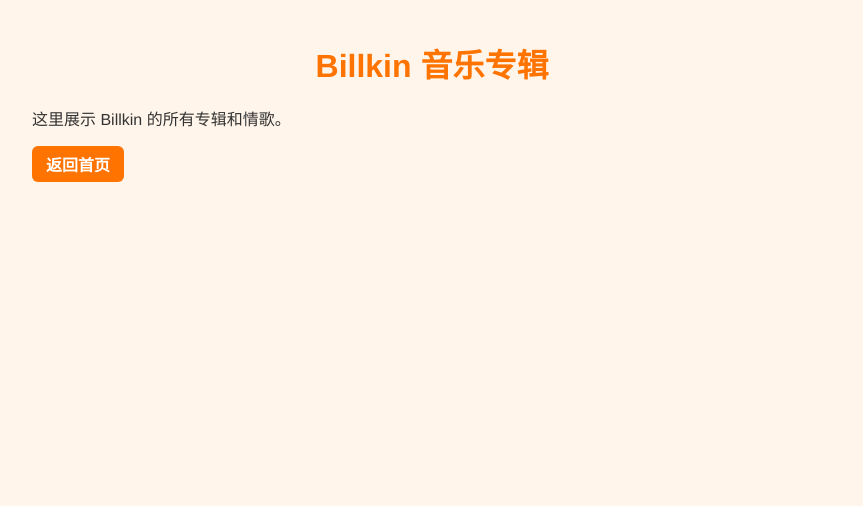
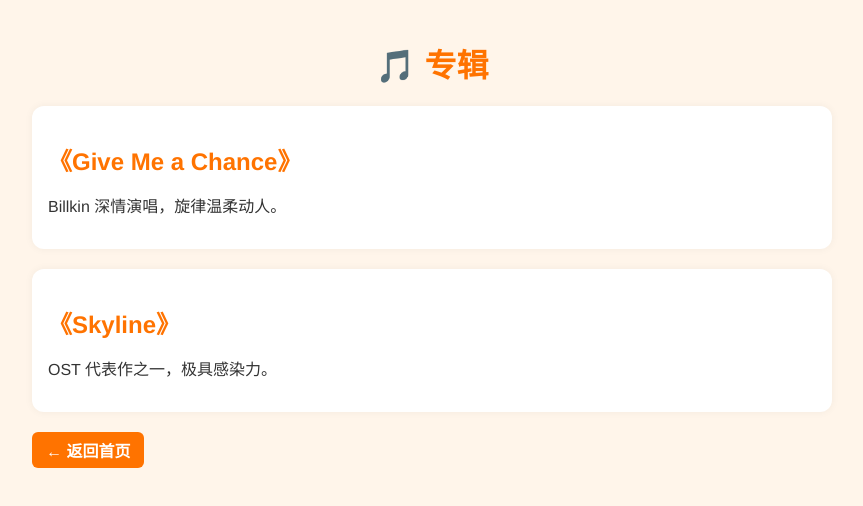
Before and after one commit to karen77921/-, a plain HTML site: page album.html in a window 1280 px wide. Shown: the whole page, without its empty margins (208-1071 px from the left). Drawn offline with Linux system fonts and the light colour scheme.

Commit message:
Update album.html

```diff
--- a/album.html
+++ b/album.html
@@ -1,15 +1,26 @@
 <!DOCTYPE html>
 <html lang="zh-CN">
 <head>
-  <meta charset="UTF-8">
-  <title>专辑页面</title>
+  <meta charset="UTF-8" />
+  <meta name="viewport" content="width=device-width, initial-scale=1.0"/>
+  <title>专辑 - 十分零八秒</title>
   <link rel="stylesheet" href="styles.css" />
 </head>
 <body>
   <div class="container">
-    <h1 class="title">Billkin 音乐专辑</h1>
-    <p>这里展示 Billkin 的所有专辑和情歌。</p>
-    <a href="index.html" class="enter">返回首页</a>
+    <h1 class="title">🎵 专辑</h1>
+
+    <div class="section">
+      <h2>《Give Me a Chance》</h2>
+      <p>Billkin 深情演唱，旋律温柔动人。</p>
+    </div>
+
+    <div class="section">
+      <h2>《Skyline》</h2>
+      <p>OST 代表作之一，极具感染力。</p>
+    </div>
+
+    <a href="index.html" class="enter">← 返回首页</a>
   </div>
 </body>
 </html>
```
